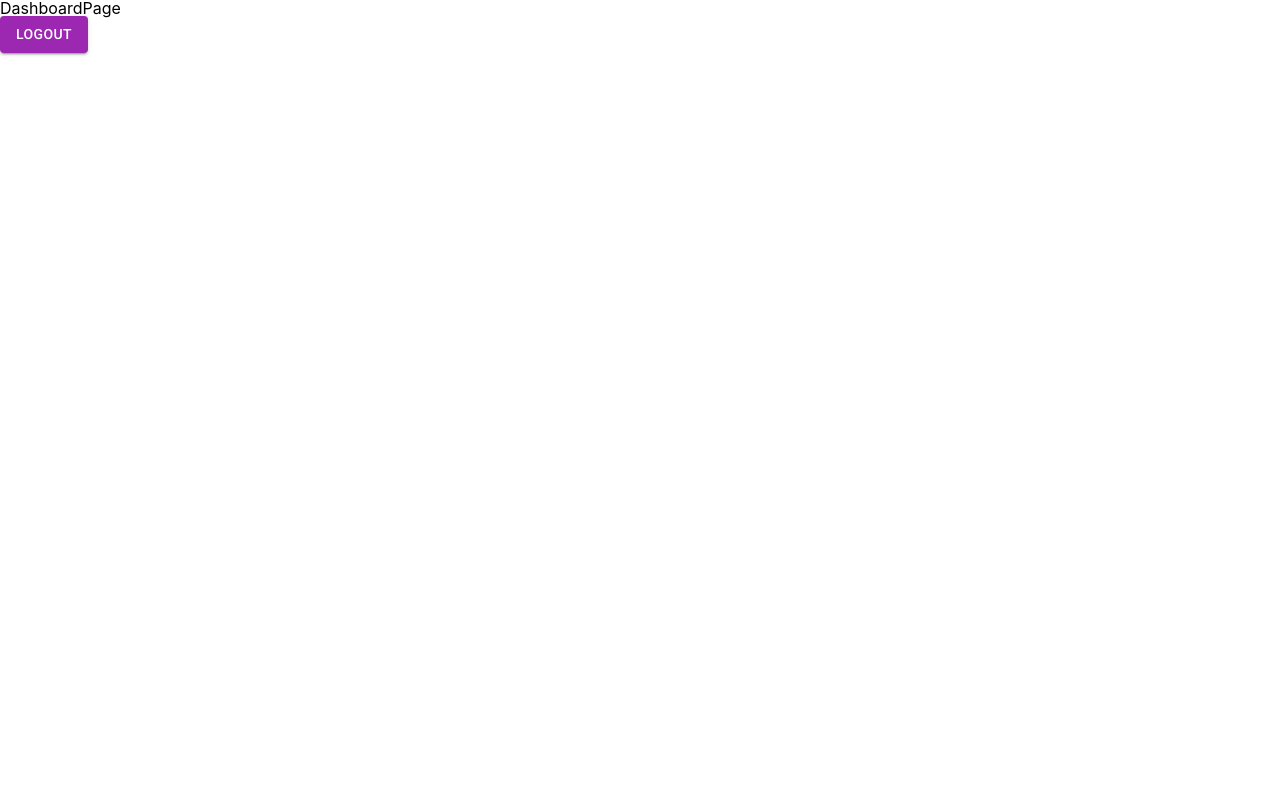
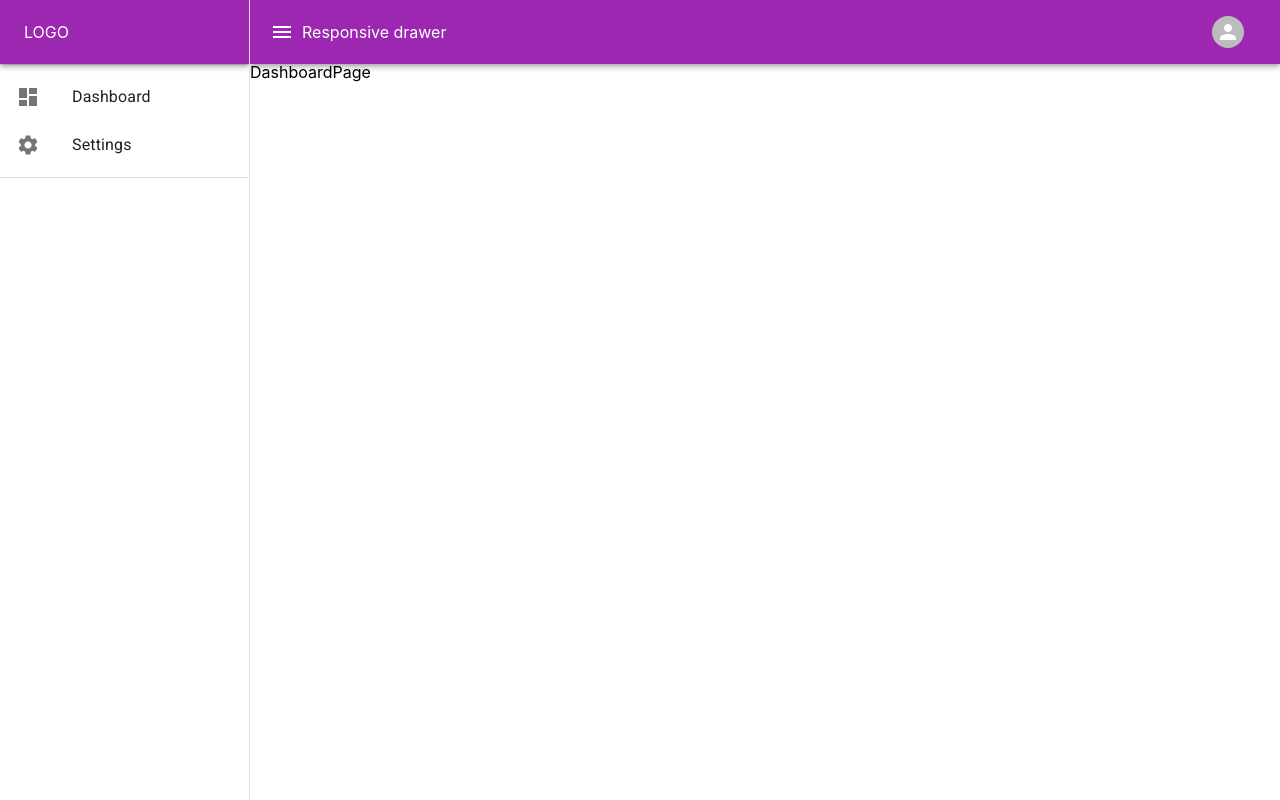
Before and after one commit to Nazar121/app-react-project-management, a React (Create React App) app: page /dashboard in a window 1280 px wide. Built offline with nearby package versions, Linux system fonts and the light colour scheme.

Commit message:
Configured AccountLayout, AccountSidenav and AccountHeader

```diff
--- /dev/null
+++ b/src/components/AccountHeader/AccountHeader.tsx
@@ -0,0 +1,35 @@
+import React from 'react';
+
+// - MUI
+import { AppBar, IconButton, Toolbar } from '@mui/material';
+import MenuIcon from '@mui/icons-material/Menu';
+
+// - Components
+import { AccountHeaderMenu } from './components/index';
+
+interface Props {
+  toggleDrawer: () => void;
+}
+
+export const AccountHeader = (props: Props) => {
+  return (
+    <AppBar
+      color={'secondary'}
+      sx={{
+        width: '100%',
+        margin: '0 !important',
+        position: 'sticky',
+      }}
+    >
+      <Toolbar>
+        <IconButton color="inherit" aria-label="open drawer" edge="start" onClick={props?.toggleDrawer}>
+          <MenuIcon />
+        </IconButton>
+
+        <div style={{ flexGrow: 1 }}>Responsive drawer</div>
+
+        <AccountHeaderMenu></AccountHeaderMenu>
+      </Toolbar>
+    </AppBar>
+  );
+};
--- /dev/null
+++ b/src/components/AccountHeader/components/AccountHeaderMenu/AccountHeaderMenu.tsx
@@ -0,0 +1,43 @@
+import React from 'react';
+
+// - MUI
+import { Avatar, Divider, IconButton, ListItemIcon, Menu, MenuItem, Tooltip } from '@mui/material';
+import { Logout, Settings, Person } from '@mui/icons-material';
+
+// - Hooks
+import { useReduxActions } from '@hooks/index';
+
+export const AccountHeaderMenu = () => {
+  const { logout } = useReduxActions();
+  const [anchorEl, setAnchorEl] = React.useState<null | HTMLElement>(null);
+  const handleMenu = (event: React.MouseEvent<HTMLElement>) => setAnchorEl(event.currentTarget);
+  const handleClose = () => setAnchorEl(null);
+
+  return (
+    <div>
+      <Tooltip title="Open settings">
+        <IconButton size="large" aria-label="account of current user" aria-controls="account-menu" aria-haspopup="true" onClick={handleMenu} color="inherit">
+          <Avatar sx={{ width: 32, height: 32 }}></Avatar>
+        </IconButton>
+      </Tooltip>
+
+      <Menu sx={{ mt: '45px' }} id="menu-appbar" anchorEl={anchorEl} keepMounted anchorOrigin={{ vertical: 'top', horizontal: 'right' }} transformOrigin={{ vertical: 'top', horizontal: 'right' }} open={Boolean(anchorEl)} onClose={handleClose}>
+        <MenuItem onClick={handleClose}>
+          <ListItemIcon>
+            <Settings fontSize="small" />
+          </ListItemIcon>
+          Settings
+        </MenuItem>
+
+        <Divider />
+
+        <MenuItem onClick={() => logout()}>
+          <ListItemIcon>
+            <Logout fontSize="small" />
+          </ListItemIcon>
+          Logout
+        </MenuItem>
+      </Menu>
+    </div>
+  );
+};
--- /dev/null
+++ b/src/components/AccountHeader/components/index.ts
@@ -0,0 +1 @@
+export { AccountHeaderMenu } from './AccountHeaderMenu/AccountHeaderMenu';
--- /dev/null
+++ b/src/components/AccountSidenav/AccountSidenav.tsx
@@ -0,0 +1,74 @@
+import React, { Dispatch, SetStateAction } from 'react';
+
+// - MUI
+import { AppBar, Divider, Drawer, List, ListItem, ListItemButton, ListItemIcon, ListItemText, Toolbar } from '@mui/material';
+import { Dashboard, Settings } from '@mui/icons-material';
+
+// - Hooks
+import { useWindowDimensions } from '@hooks/index';
+
+interface Props {
+  drawer: boolean;
+  setDrawer: Dispatch<SetStateAction<boolean>>;
+  toggleDrawer: () => void;
+}
+
+export const AccountSidenav = (props: Props) => {
+  const { width: windowWidth } = useWindowDimensions();
+  const widthDrawer = 250;
+
+  return (
+    <Drawer
+      variant={windowWidth > 600 ? 'persistent' : 'temporary'}
+      anchor={'left'}
+      open={props?.drawer}
+      onClose={props?.toggleDrawer}
+      ModalProps={{
+        keepMounted: true, // Better open performance on mobile.
+      }}
+      sx={{
+        width: props?.drawer ? widthDrawer : 0,
+        transition: 'width 0.15s ease-in-out',
+        '& .MuiDrawer-paper': {
+          width: 'inherit',
+          transition: 'width 0.15s ease-in-out',
+        },
+      }}
+    >
+      <AppBar
+        color={'secondary'}
+        sx={{
+          width: '100%',
+          margin: '0 !important',
+          position: 'sticky',
+        }}
+      >
+        <Toolbar>LOGO</Toolbar>
+      </AppBar>
+
+      <Divider />
+
+      <List>
+        <ListItem disablePadding>
+          <ListItemButton>
+            <ListItemIcon>
+              <Dashboard />
+            </ListItemIcon>
+            <ListItemText>Dashboard</ListItemText>
+          </ListItemButton>
+        </ListItem>
+
+        <ListItem disablePadding>
+          <ListItemButton>
+            <ListItemIcon>
+              <Settings />
+            </ListItemIcon>
+            <ListItemText>Settings</ListItemText>
+          </ListItemButton>
+        </ListItem>
+      </List>
+
+      <Divider />
+    </Drawer>
+  );
+};
--- a/src/components/index.ts
+++ b/src/components/index.ts
@@ -1,3 +1,5 @@
 export { ControlledTextField } from './ControlledTextField/ControlledTextField';
 export { CustomButton } from './CustomButton/CustomButton';
 export { AuthHeader } from './AuthHeader/AuthHeader';
+export { AccountHeader } from './AccountHeader/AccountHeader';
+export { AccountSidenav } from './AccountSidenav/AccountSidenav';
--- a/src/hooks/index.ts
+++ b/src/hooks/index.ts
@@ -1,2 +1,3 @@
 export { useReduxActions } from './useReduxActions';
 export { useReduxSelector } from './useReduxSelector';
+export { useWindowDimensions } from './useWindowDimensions';
--- /dev/null
+++ b/src/hooks/useWindowDimensions.ts
@@ -0,0 +1,39 @@
+import React from 'react';
+
+export const useWindowDimensions = () => {
+  const getWidth = () => window.innerWidth || document.documentElement.clientWidth || document.body.clientWidth;
+  const getHeight = () => window.innerHeight || document.documentElement.clientHeight || document.body.clientHeight;
+
+  const [dimensions, setDimensions] = React.useState({
+    width: getWidth(),
+    height: getHeight(),
+  });
+
+  React.useEffect(() => {
+    // timeoutId for debounce mechanism
+    let timeoutId: any = null;
+    const resizeListener = () => {
+      // prevent execution of previous setTimeout
+      clearTimeout(timeoutId);
+
+      // change width from the state object after 150 milliseconds
+      timeoutId = setTimeout(() => {
+        setDimensions({
+          width: getWidth(),
+          height: getHeight(),
+        });
+      }, 150);
+    };
+
+    // set resize listener
+    window.addEventListener('resize', resizeListener);
+
+    // clean up function
+    return () => {
+      // remove resize listener
+      window.removeEventListener('resize', resizeListener);
+    };
+  }, []);
+
+  return dimensions;
+};
--- /dev/null
+++ b/src/layouts/AccountLayout/AccountLayout.module.scss
@@ -0,0 +1,11 @@
+.account_layout {
+  min-height: inherit;
+  display: flex;
+
+  .sidenav {
+  }
+
+  .main {
+    flex: 1;
+  }
+}
--- /dev/null
+++ b/src/layouts/AccountLayout/AccountLayout.tsx
@@ -0,0 +1,25 @@
+import React from 'react';
+import { Outlet } from 'react-router-dom';
+import styles from './AccountLayout.module.scss';
+
+// - Components
+import { AccountHeader, AccountSidenav } from '@components/index';
+
+export const AccountLayout = () => {
+  const [drawer, setDrawer] = React.useState(true);
+  const toggleDrawer = () => setDrawer(drawer ? false : true);
+
+  return (
+    <div className={styles.account_layout}>
+      <div className={styles.sidenav}>
+        <AccountSidenav drawer={drawer} setDrawer={setDrawer} toggleDrawer={toggleDrawer}></AccountSidenav>
+      </div>
+
+      <div className={styles.main}>
+        <AccountHeader toggleDrawer={toggleDrawer}></AccountHeader>
+
+        <Outlet></Outlet>
+      </div>
+    </div>
+  );
+};
--- a/src/layouts/index.ts
+++ b/src/layouts/index.ts
@@ -1 +1,2 @@
 export { AuthLayout } from './AuthLayout/AuthLayout';
+export { AccountLayout } from './AccountLayout/AccountLayout';
--- a/src/pages/DashboardPage/DashboardPage.tsx
+++ b/src/pages/DashboardPage/DashboardPage.tsx
@@ -1,18 +1,9 @@
 import React from 'react';
 
-// - Components
-import { CustomButton } from '@components/index';
-
-// - Hooks
-import { useReduxActions } from '@hooks/index';
-
 export const DashboardPage = () => {
-  const { logout } = useReduxActions();
-
   return (
     <div>
       <h1>DashboardPage</h1>
-      <CustomButton onClick={() => logout()}>Logout</CustomButton>
     </div>
   );
 };
--- a/src/routes/privateRoutes.tsx
+++ b/src/routes/privateRoutes.tsx
@@ -1,5 +1,8 @@
 import React from 'react';
 import { Routes, Route, RouteProps, Navigate } from 'react-router-dom';
+
+// - Layouts
+import { AccountLayout } from '@layouts/index';
 
 // - Pages
 import { DashboardPage } from '@pages/index';
@@ -19,12 +22,14 @@ export const PrivateRoutes = () => {
   return (
     <>
       <Routes>
-        {privateRoutes.map((route: RouteProps) => (
-          <Route key={route.path} path={route.path} element={route.element} />
-        ))}
+        <Route path="/" element={<AccountLayout />}>
+          {privateRoutes.map((route: RouteProps) => (
+            <Route key={route.path} path={route.path} element={route.element} />
+          ))}
 
-        <Route path="/" element={<Navigate to={ROUTES_PRIVATE.DASHBOARD} replace />} />
-        <Route path="*" element={<Navigate to={ROUTES_PRIVATE.DASHBOARD} replace />} />
+          <Route path="/" element={<Navigate to={ROUTES_PRIVATE.DASHBOARD} replace />} />
+          <Route path="*" element={<Navigate to={ROUTES_PRIVATE.DASHBOARD} replace />} />
+        </Route>
       </Routes>
     </>
   );
```
